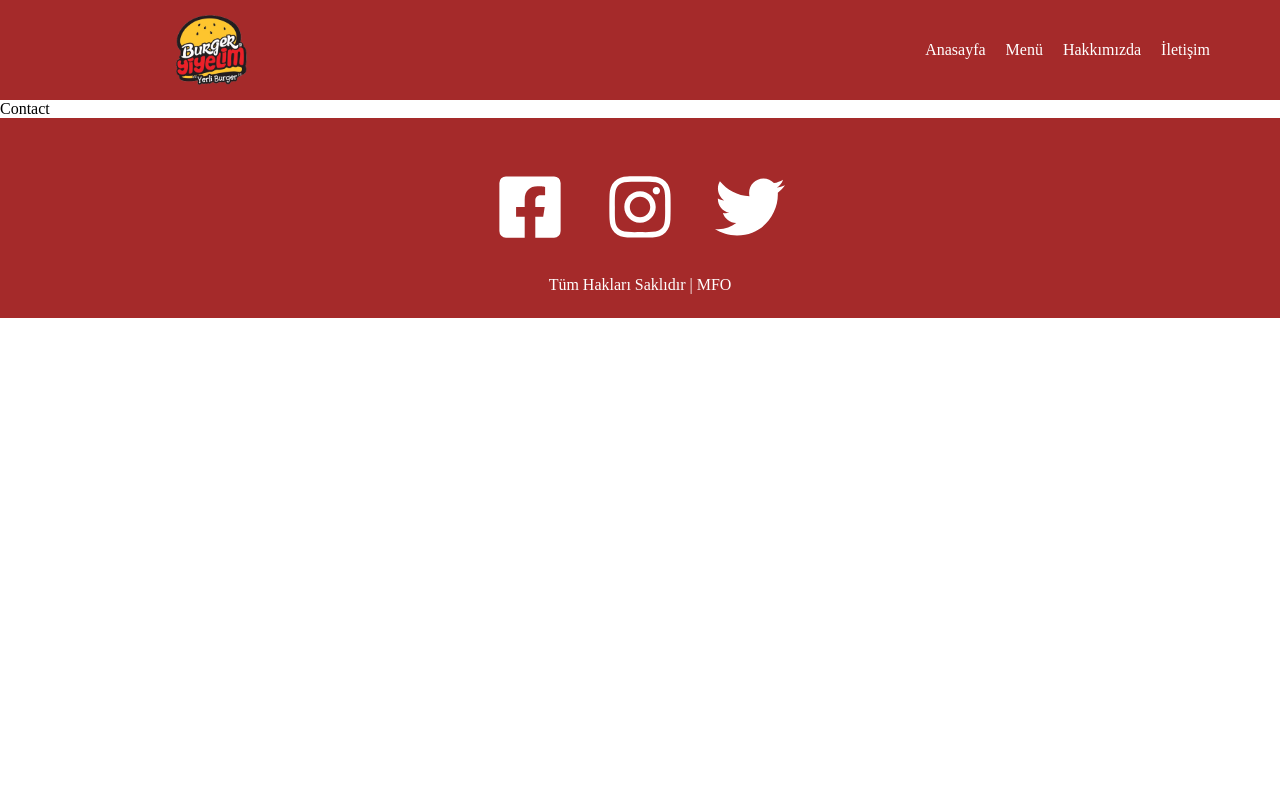
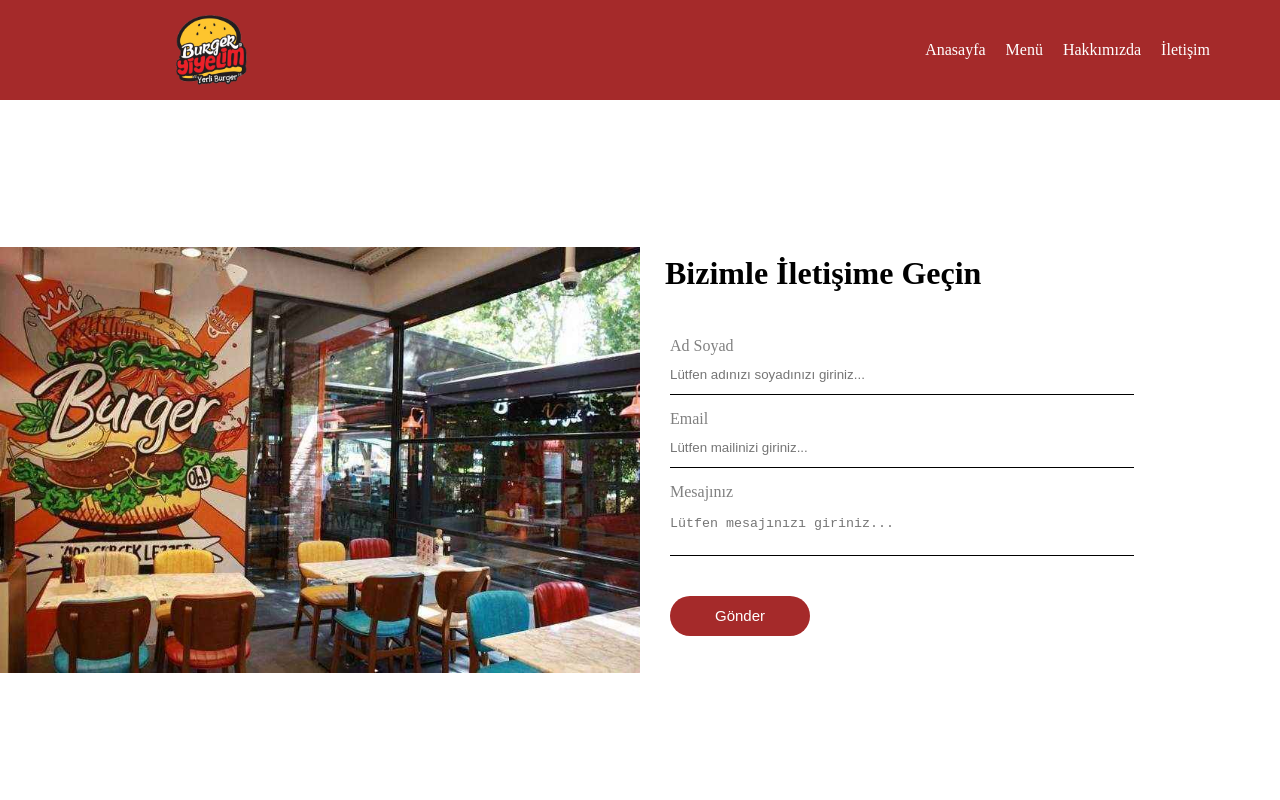
Before and after one commit to mfokumus/React-Learning, a React (Vite) app in the folder burger-project/: page /contact in a window 1280 px wide. Shown: the top 800 px of the page. Built offline with nearby package versions, Linux system fonts and the light colour scheme; the HTML template or start-up script is replaced by a standard one.

Commit message:
Contact part is edited and finished

```diff
--- a/burger-project/src/components/Contact.jsx
+++ b/burger-project/src/components/Contact.jsx
@@ -1,8 +1,26 @@
 import React from 'react'
+import "../styles/Contact.css"
+import BannerImage from '../assets/banner.jpg'
 
 const Contact = () => {
   return (
-    <div>Contact</div>
+    <div className='contact'>
+      <div className='leftSide' style={{backgroundImage:`url(${BannerImage})`}}>
+
+      </div>
+      <div className='rightSide'>
+        <h1>Bizimle İletişime Geçin</h1>
+        <form>
+          <label>Ad Soyad</label>
+          <input type='text' placeholder='Lütfen adınızı soyadınızı giriniz...'/>
+          <label>Email</label>
+          <input type='email' placeholder='Lütfen mailinizi giriniz...'/>
+          <label>Mesajınız</label>
+          <textarea placeholder='Lütfen mesajınızı giriniz...' rows="6"></textarea>
+          <button>Gönder</button>
+        </form>
+      </div>
+    </div>
   )
 }
 
--- /dev/null
+++ b/burger-project/src/styles/Contact.css
@@ -0,0 +1,69 @@
+.contact{
+    height: 90vh;
+    width: 100%;
+    display: flex;
+}
+
+.leftSide{
+    height: 100%;
+    background-repeat: no-repeat;
+    background-size: contain;
+    background-position: center;
+    flex: 50%;
+}
+
+.rightSide{
+    flex: 50%;
+    display: flex;
+    flex-direction: column;
+    justify-content: center;
+}
+
+.rightSide h1{
+    margin-left: 25px;
+}
+
+form{
+    display: flex;
+    flex-direction: column;
+    padding: 30px;
+}
+
+form input{
+    height: 40px;
+    width: 80%;
+    color: black;
+    border: none;
+    border-bottom: 1px solid black;
+}
+
+form textarea{
+    resize: none;
+    border: none;
+    height: 40px;
+    width: 80%;
+    border-bottom: 1px solid black;
+    margin-top: 15px;
+}
+
+form input:focus,
+form textarea:focus{
+    outline: none;
+}
+
+form label{
+    margin-top: 15px;
+    color: gray;
+}
+
+form button{
+    color: white;
+    background-color: brown;
+    width: 140px;
+    height: 40px;
+    border: none;
+    border-radius: 30px;
+    font-size: 15px;
+    cursor: pointer;
+    margin-top: 40px;
+}
```
